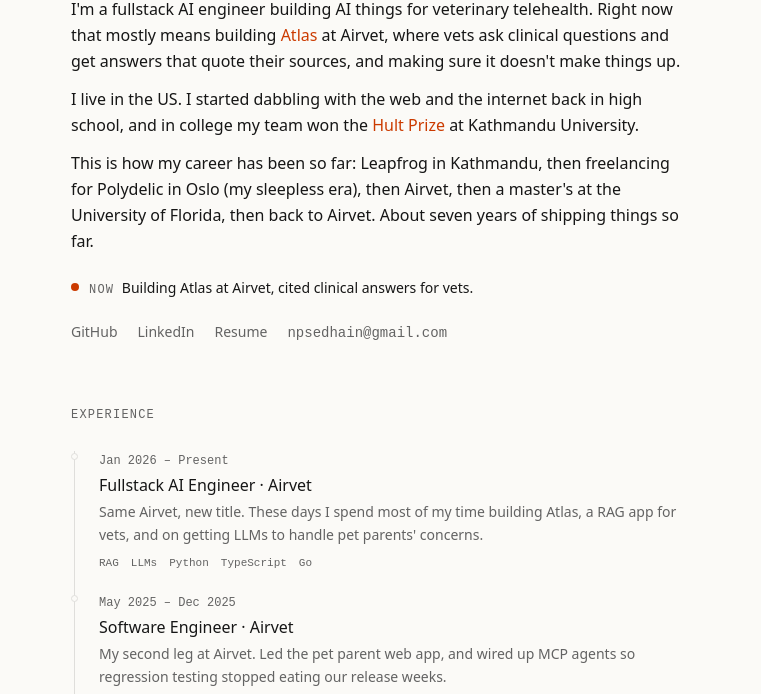
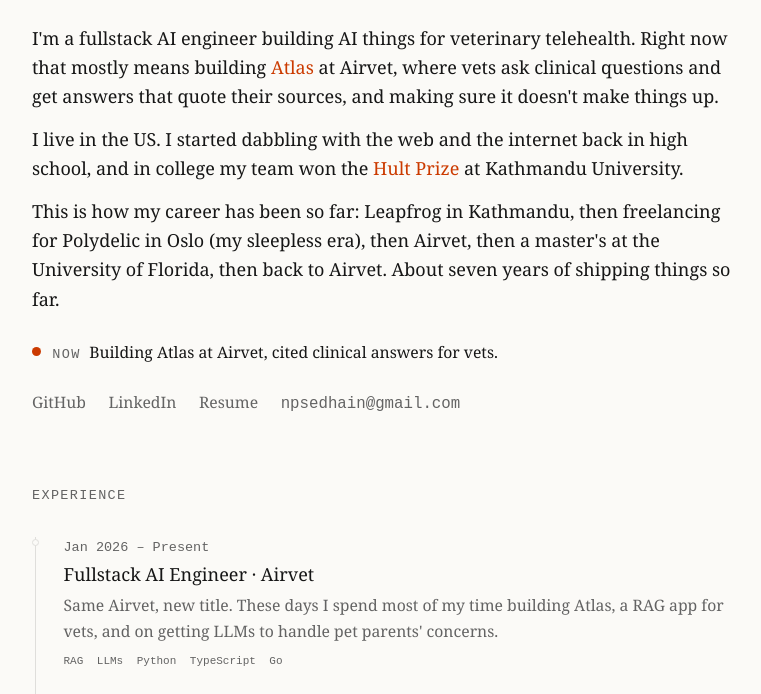
Before and after one commit to npsedhain/npsedhain, an Astro site: page / in a window 1280 px wide. Shown: the part 224-918 px from the top of the page, without its empty margins (257-1018 px from the left). Built offline with nearby package versions, Linux system fonts and the light colour scheme; Astro itself is replaced by a stand-in of ours.

Commit message:
Switch body font from Inter to Newsreader

```diff
--- a/package.json
+++ b/package.json
@@ -14,8 +14,8 @@
   "dependencies": {
     "@astrojs/rss": "^4.0.19",
     "@astrojs/sitemap": "^3.7.4",
-    "@fontsource-variable/inter": "^5.3.0",
     "@fontsource-variable/jetbrains-mono": "^5.3.0",
+    "@fontsource-variable/newsreader": "^5.3.0",
     "@tailwindcss/typography": "^0.5.20",
     "@tailwindcss/vite": "^4.3.3",
     "astro": "^7.4.4",
--- a/src/layouts/Base.astro
+++ b/src/layouts/Base.astro
@@ -1,6 +1,7 @@
 ---
 import { ClientRouter } from 'astro:transitions';
-import '@fontsource-variable/inter';
+import '@fontsource-variable/newsreader/opsz.css';
+import '@fontsource-variable/newsreader/opsz-italic.css';
 import '@fontsource-variable/jetbrains-mono';
 import '../styles/global.css';
 import Header from '../components/Header.astro';
--- a/src/styles/global.css
+++ b/src/styles/global.css
@@ -4,9 +4,10 @@
 @custom-variant dark (&:where(.dark, .dark *));
 
 @theme {
-  --font-sans: 'Inter Variable', ui-sans-serif, system-ui, sans-serif;
+  /* Newsreader is a screen-reading serif; `font-sans` is kept as the utility name so
+     existing classes pick it up. Mono stays for small labels and dates. */
+  --font-sans: 'Newsreader Variable', ui-serif, Georgia, serif;
   --font-mono: 'JetBrains Mono Variable', ui-monospace, monospace;
-
 }
 
 /* Single accent (persimmon) used for links, focus rings and highlights; defined per theme
@@ -43,6 +44,9 @@
     background: var(--bg);
     color: var(--fg);
     -webkit-font-smoothing: antialiased;
+    /* A serif reads small at 16px; 18px keeps the column comfortable. */
+    font-size: 112.5%;
+    font-optical-sizing: auto;
   }
   ::selection {
     background: var(--color-accent-soft);
```
Also changed, not shown: 1 other file.
